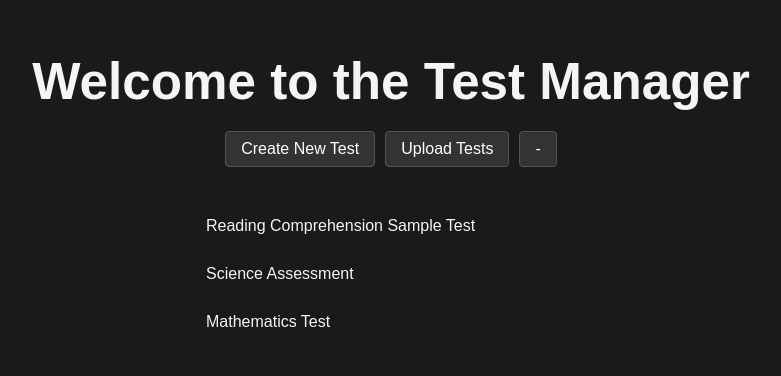
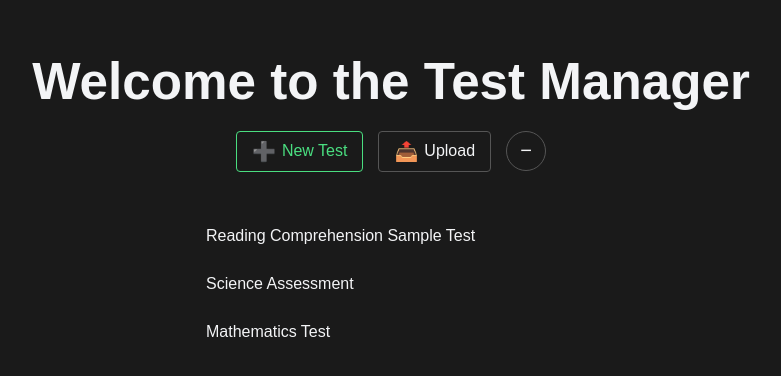
Before and after one commit to noahmancino/PrepTogether, a React (Vite) app in the folder frontend/: page / in a window 1280 px wide. Shown: the top 376 px of the page, without its empty margins (249-1030 px from the left). Built offline with nearby package versions, Linux system fonts and the light colour scheme.

Commit message:
Revamp home view buttons and elimination toggles

```diff
--- a/frontend/src/components/QuestionDisplay.tsx
+++ b/frontend/src/components/QuestionDisplay.tsx
@@ -44,7 +44,7 @@ export default function QuestionDisplay({
                   title={isEliminated ? "Restore answer choice" : "Eliminate answer choice"}
                   aria-label={isEliminated ? "Restore answer choice" : "Eliminate answer choice"}
                 >
-                  {isEliminated ? "↩" : "✕"}
+                  {isEliminated ? "↺" : "✖"}
                 </button>
               )}
             </div>
--- a/frontend/src/styles/DisplayView.css
+++ b/frontend/src/styles/DisplayView.css
@@ -156,31 +156,34 @@
 
 
 .eliminate-button {
-  background-color: #444;
-  color: #fff;
-  border: none;
-  border-radius: 4px;
-  width: 30px;
-  height: 30px;
-  margin-left: 10px;
+  background: transparent;
+  color: #aaa;
+  border: 1px solid #555;
+  border-radius: 50%;
+  width: 24px;
+  height: 24px;
+  margin-left: 8px;
   cursor: pointer;
   display: flex;
   align-items: center;
   justify-content: center;
-  transition: background-color 0.2s;
+  transition: background-color 0.2s, color 0.2s, border-color 0.2s;
   font-size: 14px;
 }
 
 .eliminate-button:hover {
-  background-color: #555;
+  color: #f87171;
+  border-color: #f87171;
 }
 
 .eliminate-button.active {
-  background-color: #772c2c;
+  color: #f87171;
+  border-color: #f87171;
+  background-color: rgba(248, 113, 113, 0.1);
 }
 
 .eliminate-button.active:hover {
-  background-color: #974444;
+  background-color: rgba(248, 113, 113, 0.2);
 }
 
 /* Show Answer Button */
--- a/frontend/src/styles/HomeView.css
+++ b/frontend/src/styles/HomeView.css
@@ -67,24 +67,70 @@ h1 {
   color: #ffffff;
 }
 
+
 .actions {
   display: flex;
-  gap: 10px;
-  margin-bottom: 15px;
+  gap: 15px;
+  margin-bottom: 20px;
 }
 
-.create-test-btn, .toggle-dropdown-btn, .upload-test-btn {
+.actions button {
+  display: flex;
+  align-items: center;
+  gap: 6px;
+}
+
+.create-test-btn {
   padding: 8px 15px;
-  background-color: #333;
-  color: white;
+  background-color: transparent;
+  color: #4ade80;
+  border: 1px solid #4ade80;
+  border-radius: 4px;
+  cursor: pointer;
+  transition: background-color 0.2s, color 0.2s;
+}
+
+.create-test-btn:hover {
+  background-color: #4ade80;
+  color: #1a1a1a;
+}
+
+.upload-test-btn {
+  padding: 8px 15px;
+  background-color: transparent;
+  color: #f3f4f6;
   border: 1px solid #555;
   border-radius: 4px;
   cursor: pointer;
   transition: background-color 0.2s;
 }
 
-.create-test-btn:hover, .toggle-dropdown-btn:hover, .upload-test-btn:hover {
+.upload-test-btn:hover {
   background-color: #444;
+}
+
+.toggle-dropdown-btn {
+  background-color: transparent;
+  color: #f3f4f6;
+  border: 1px solid #555;
+  border-radius: 50%;
+  width: 40px;
+  height: 40px;
+  display: flex;
+  align-items: center;
+  justify-content: center;
+  font-size: 1.25rem;
+  cursor: pointer;
+  transition: background-color 0.2s, transform 0.2s;
+}
+
+.toggle-dropdown-btn:hover {
+  background-color: #333;
+  transform: scale(1.1);
+}
+
+.icon {
+  font-size: 1.2rem;
 }
 
 /*.create-test-btn,*/
--- a/frontend/src/views/HomeView.tsx
+++ b/frontend/src/views/HomeView.tsx
@@ -185,11 +185,13 @@ export default function HomeView({ appState, setAppState }: Props) {
       <div className="actions">
         {/* Create New Test Button - now toggles the creation form */}
         <button className="create-test-btn" onClick={toggleTestCreation}>
-          Create New Test
+          <span className="icon">➕</span>
+          New Test
         </button>
 
         <button className="upload-test-btn" onClick={handleUploadClick}>
-          Upload Tests
+          <span className="icon">📤</span>
+          Upload
         </button>
 
         {/* Toggle Dropdown Button (appears as "+") */}
@@ -198,7 +200,7 @@ export default function HomeView({ appState, setAppState }: Props) {
           onClick={toggleMainDropdown}
           aria-label="Toggle Dropdown"
         >
-          {mainDropdownOpen ? "-" : "+"} {/* Symbol toggles between + and - */}
+          {mainDropdownOpen ? "−" : "＋"}
         </button>
       </div>
 
```
